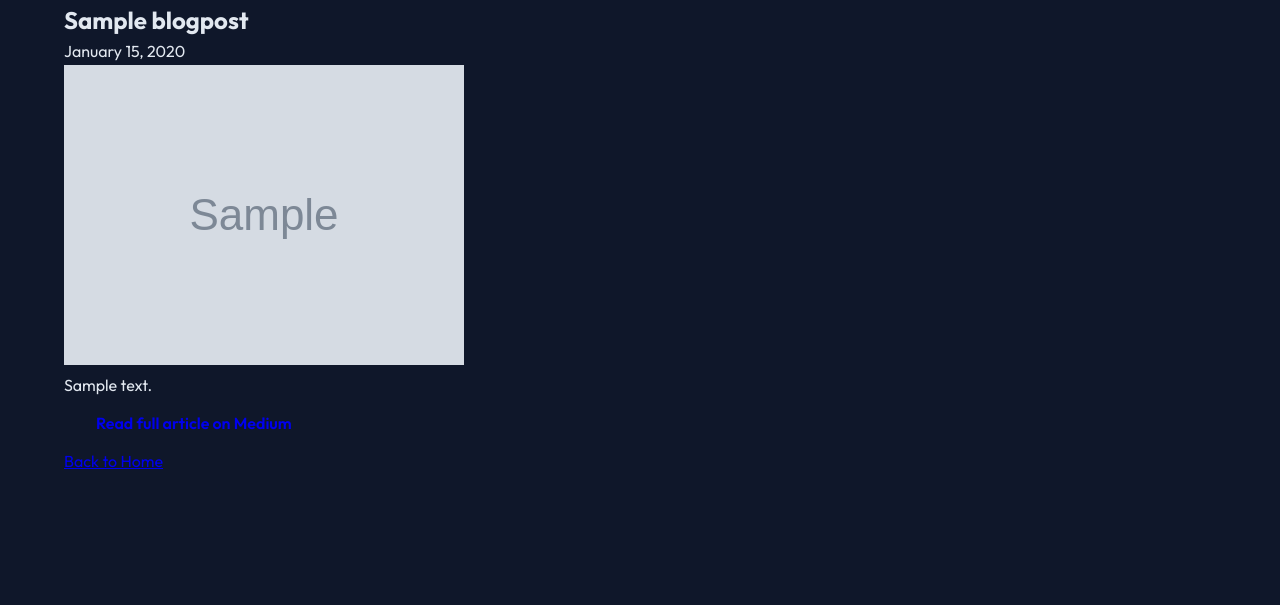
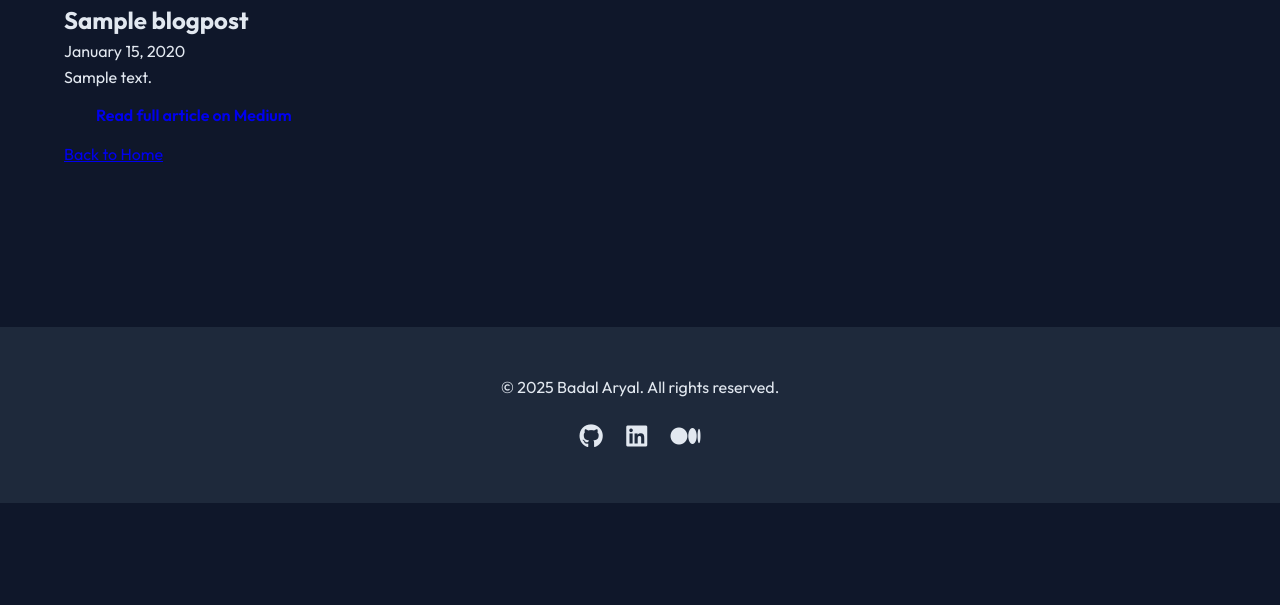
Before and after one commit to badalaryal11/personal-blog, a Django app: page /blog/1/ in a window 1280 px wide. Shown: the part 79-684 px from the top of the page. After the commit the page ends 582 px from the top, so only its background shows below. Run offline with Django 4.2, Linux system fonts and the light colour scheme; tables that the repository leaves empty hold one stand-in row (values such as "Sample post"); grey boxes marked "Sample" are stand-in pictures.

Commit message:
Fix duplicate image in blog post detail

```diff
--- a/blog/templates/blog/post_detail.html
+++ b/blog/templates/blog/post_detail.html
@@ -5,9 +5,7 @@
     <div class="container">
         <h1>{{ post.title }}</h1>
         <p class="date">{{ post.date_posted|date:"F d, Y" }}</p>
-        {% if post.image_url %}
-        <img src="{{ post.image_url }}" alt="{{ post.title }}" class="post-image">
-        {% endif %}
+
         <div class="post-content">
             <p>{{ post.content|safe }}</p>
             {% if post.canonical_url %}
```
